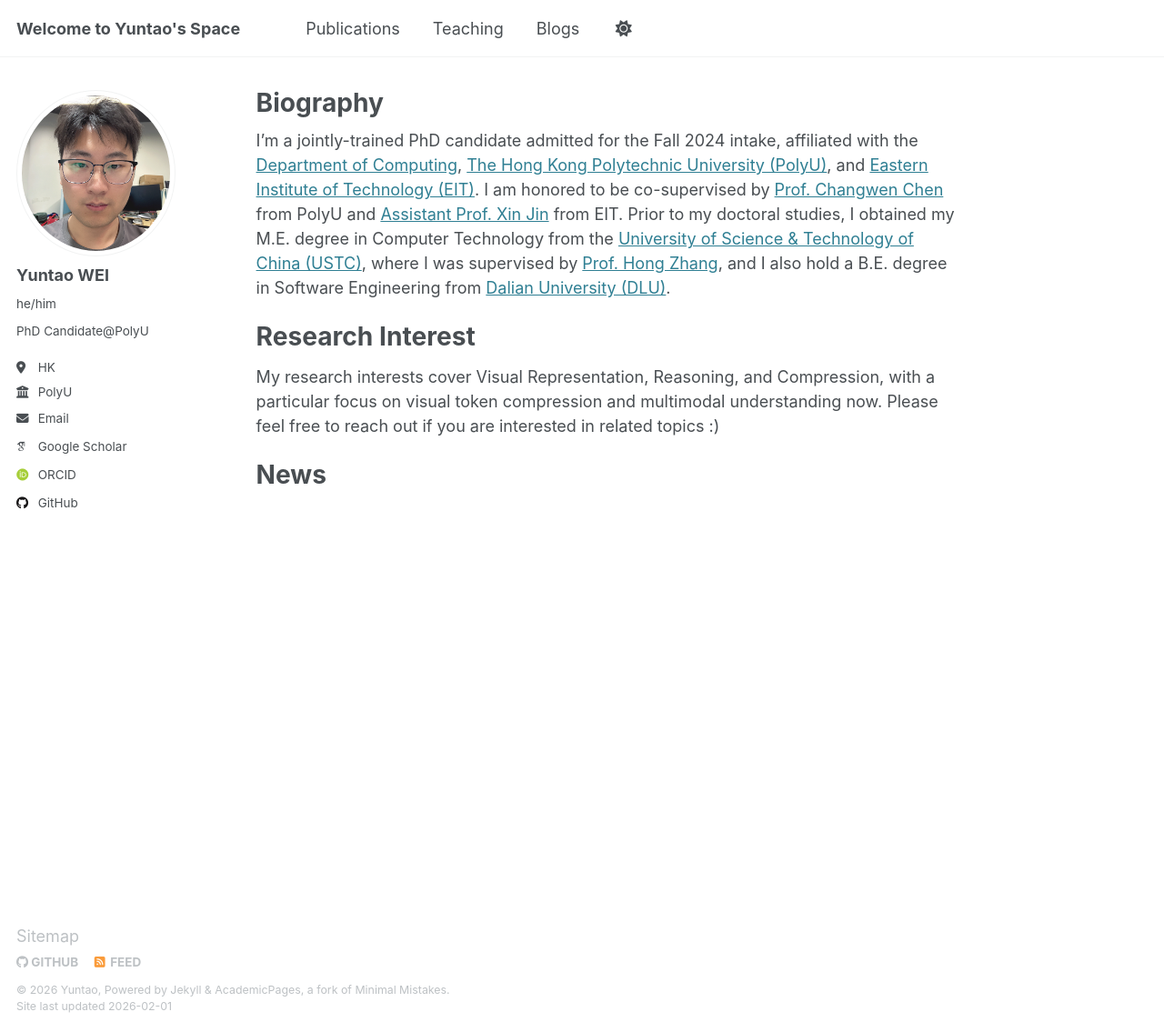
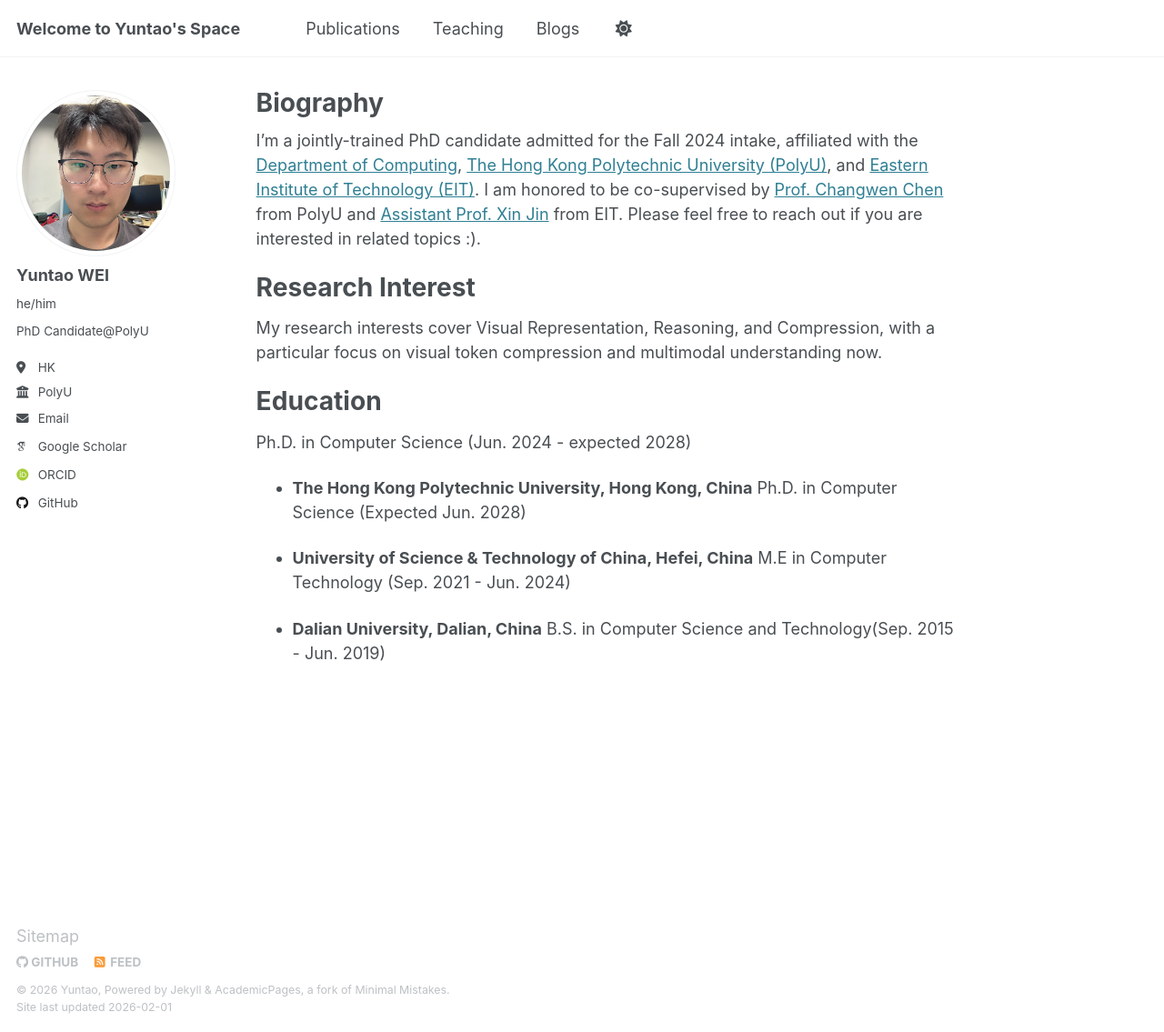
Before and after one commit to yuntao229/yuntao229.github.io, a Jekyll site: the page built from _pages/about.md, in a window 1280 px wide and 1135 px high. Shown: the whole window at 91% size. Built offline with Jekyll 4.4.1, drawn with Linux system fonts in a browser that asks for light colours; some web fonts are replaced.

Commit message:
Revise about page with updated education and contact info
Updated the about section with new education details and a link.

```diff
--- a/_pages/about.md
+++ b/_pages/about.md
@@ -7,10 +7,19 @@ redirect_from:
   - /about.html
 ---
 
-I'm a jointly-trained PhD candidate admitted for the Fall 2024 intake, affiliated with the [Department of Computing](https://www.polyu.edu.hk/comp/), [The Hong Kong Polytechnic University (PolyU)](https://www.polyu.edu.hk), and [Eastern Institute of Technology (EIT)](https://www.eitech.edu.cn/). I am honored to be co-supervised by [Prof. Changwen Chen](https://www.polyu.edu.hk/comp/people/academic-staff/prof-chen-changwen/?sc_lang=en) from PolyU and [Assistant Prof. Xin Jin](https://www.eitech.edu.cn/?tid=40&p=teacher) from EIT. Prior to my doctoral studies, I obtained my M.E. degree in Computer Technology from the [University of Science & Technology of China (USTC)](http://saids.ustc.edu.cn/main.htm), where I was supervised by [Prof. Hong Zhang](https://bs.ustc.edu.cn/chinese/profile-392.html), and I also hold a B.E. degree in Software Engineering from [Dalian University (DLU)](https://www.dlu.edu.cn/).
+I'm a jointly-trained PhD candidate admitted for the Fall 2024 intake, affiliated with the [Department of Computing](https://www.polyu.edu.hk/comp/), [The Hong Kong Polytechnic University (PolyU)](https://www.polyu.edu.hk), and [Eastern Institute of Technology (EIT)](https://www.eitech.edu.cn/). I am honored to be co-supervised by [Prof. Changwen Chen](https://www.polyu.edu.hk/comp/people/academic-staff/prof-chen-changwen/?sc_lang=en) from PolyU and [Assistant Prof. Xin Jin](https://jinx-ustc.github.io/jinxin.github.io/) from EIT. Please feel free to reach out if you are interested in related topics :).
 
 # Research Interest
 
-My research interests cover Visual Representation, Reasoning, and Compression, with a particular focus on visual token compression and multimodal understanding now. Please feel free to reach out if you are interested in related topics :)
+My research interests cover Visual Representation, Reasoning, and Compression, with a particular focus on visual token compression and multimodal understanding now.
 
-# News
+# Education
+Ph.D. in Computer Science (Jun. 2024 - expected 2028)
+- **The Hong Kong Polytechnic University, Hong Kong, China**
+  Ph.D. in Computer Science (Expected Jun. 2028)
+
+- **University of Science & Technology of China, Hefei, China**
+  M.E in Computer Technology  (Sep. 2021 - Jun. 2024)
+
+- **Dalian University, Dalian, China**
+  B.S. in Computer Science and Technology(Sep. 2015 - Jun. 2019)
```
